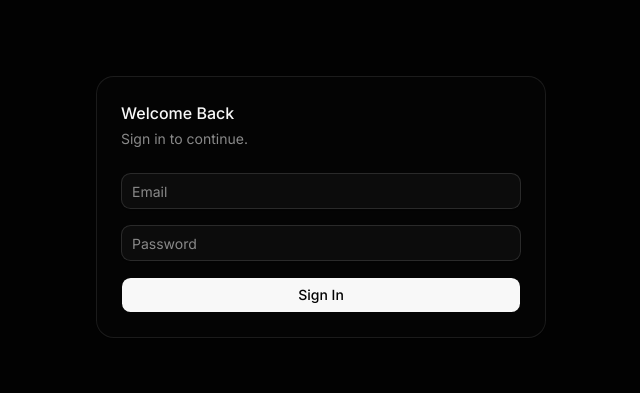
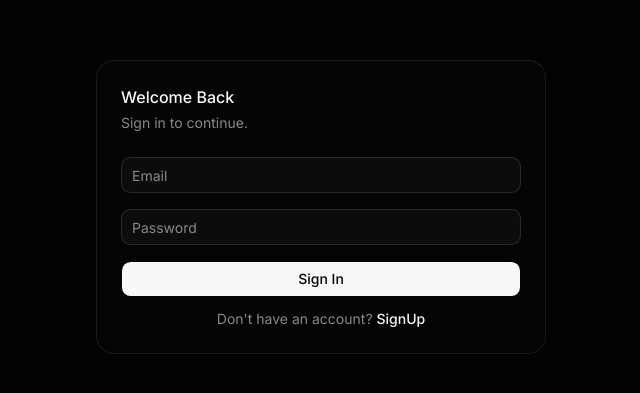
Before and after one commit to harshitsaxena214/trello-clone, a Next.js app in the folder frontend/: page /sign-in in a window 1280 px wide. Shown: the part 193-586 px from the top of the page, without its empty margins (319-959 px from the left). Built offline with nearby package versions, Linux system fonts and the light colour scheme; no server answers.

Commit message:
feat: add sign-up link to the footer of the sign-in page

```diff
--- a/frontend/src/app/(auth)/sign-in/page.tsx
+++ b/frontend/src/app/(auth)/sign-in/page.tsx
@@ -10,9 +10,11 @@ import {
   Card,
   CardContent,
   CardDescription,
+  CardFooter,
   CardHeader,
   CardTitle,
 } from "@/components/ui/card";
+import Link from "next/link";
 
 export default function SignInPage() {
   const router = useRouter();
@@ -69,6 +71,17 @@ export default function SignInPage() {
               {loading ? "Signing In..." : "Sign In"}
             </Button>
           </form>
+          <CardFooter className="mt-3 justify-center">
+            <p className="text-sm text-muted-foreground">
+              Don't have an account?{" "}
+              <Link
+                href="/sign-up"
+                className="font-medium text-primary hover:underline"
+              >
+                SignUp
+              </Link>
+            </p>
+          </CardFooter>
         </CardContent>
       </Card>
     </div>
```
